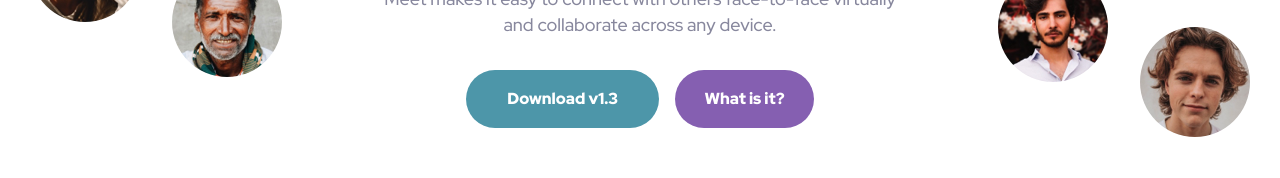
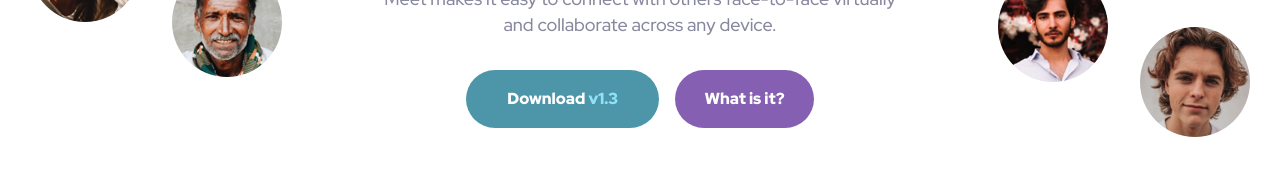
Before and after one commit to ostapyshyn/FM-Meet-landing-page, a React (Create React App) app: page / in a window 1280 px wide. Shown: the part 392-570 px from the top of the page. Built offline with nearby package versions, Linux system fonts and the light colour scheme.

Commit message:
Fix images

```diff
--- a/src/components/Footer/Footer.module.scss
+++ b/src/components/Footer/Footer.module.scss
@@ -7,6 +7,10 @@
   display: flex;
   align-items: center;
   justify-content: center;
+  @include mq(992px) {
+    background: linear-gradient(hsla(192, 37%, 48%, 0.9), hsla(192, 37%, 48%, 0.9)),
+      url(../../assets/tablet/image-footer.jpg) no-repeat center center/cover;
+  }
   @include mq(500px) {
     background: linear-gradient(hsla(192, 37%, 48%, 0.9), hsla(192, 37%, 48%, 0.9)),
       url(../../assets/mobile/image-footer.jpg) no-repeat center center/cover;
--- a/src/components/Header/Header.jsx
+++ b/src/components/Header/Header.jsx
@@ -21,7 +21,9 @@ const Header = () => {
             any device.
           </p>
           <div className={styles.buttons}>
-            <button>Download v1.3</button>
+            <button>
+              Download <span>v1.3</span>
+            </button>
             <button className={styles.about}>What is it?</button>
           </div>
         </div>
--- a/src/components/Header/Header.module.scss
+++ b/src/components/Header/Header.module.scss
@@ -136,7 +136,7 @@
     }
 
     span {
-      color: #d9b8ff;
+      color: #8fe3f9;
     }
   }
   .about {
--- a/src/components/Info/Info.module.scss
+++ b/src/components/Info/Info.module.scss
@@ -88,7 +88,7 @@
       max-width: 445px;
       margin: 0 auto;
       margin-bottom: 32px;
-      @include mq(768px) {
+      @include mq(767px) {
         font-size: 32px;
       }
     }
```
